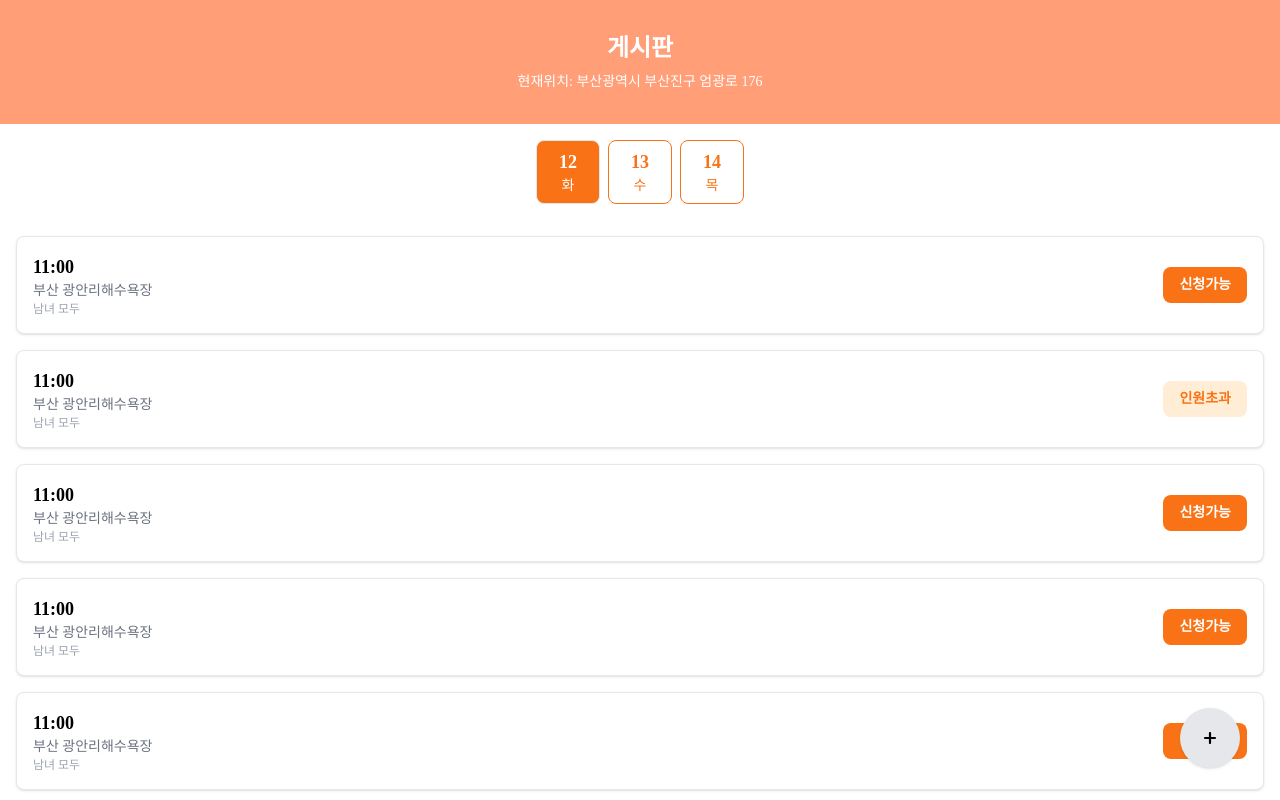
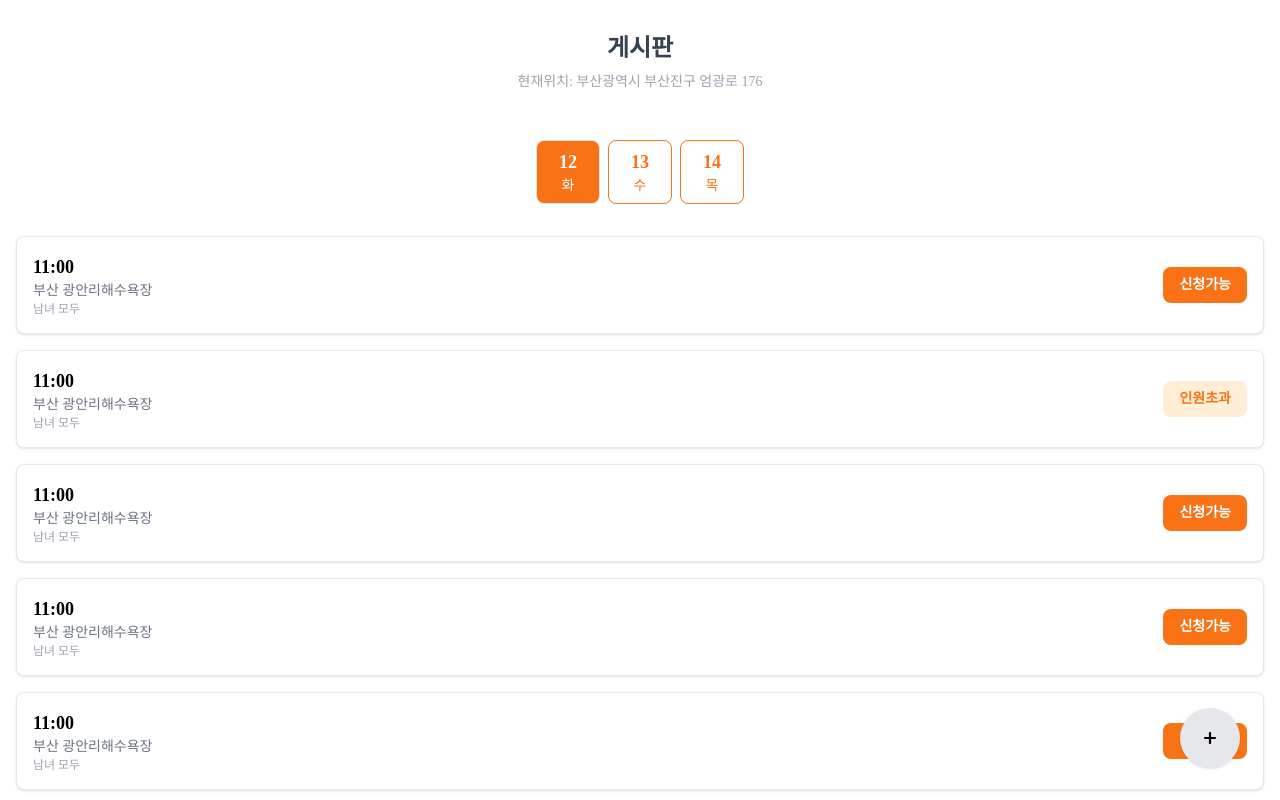
Before and after one commit to 111jjj111/runnershigh_web, a React (Create React App) app: page / in a window 1280 px wide. Built offline with nearby package versions, Linux system fonts and the light colour scheme; a web font is replaced by a local one.

Commit message:
디자인 색상 변경

```diff
--- a/src/BoardList.tsx
+++ b/src/BoardList.tsx
@@ -20,12 +20,12 @@ const BoardList: React.FC = ({}) => {
   ]);
 
   return (
-    <div className="bg-white h-screen flex flex-col">
+    <div className=" h-screen flex flex-col">
       {/* 헤더 */}
-      <header className="bg-[#FF9E77] p-8">
+      <header className=" p-8">
         <div className="flex flex-col items-center justify-center">
-          <h1 className="text-2xl font-bold text-white mb-2">게시판</h1>
-          <p className="text-sm text-white text-center">
+          <h1 className="text-2xl font-bold text-gray-700 mb-2">게시판</h1>
+          <p className="text-sm text-gray-400 text-center">
             현재위치: 부산광역시 부산진구 엄광로 176
           </p>
         </div>
@@ -50,7 +50,7 @@ const BoardList: React.FC = ({}) => {
         ${
           value.active
             ? "bg-orange-500 text-white"
-            : "border-orange-500 text-orange-500"
+            : "border-orange-500 text-orange-500 bg-white"
         }`}
             >
               <span className="text-lg font-bold">{value.day}</span>
--- a/src/PostList.tsx
+++ b/src/PostList.tsx
@@ -21,14 +21,14 @@ const PostList: React.FC = () => {
   };
 
   return (
-    <div className="p-4 bg-white min-h-screen pt-12">
+    <div className="p-4 bg-orange-50/40 min-h-screen pt-12">
       {/* 헤더 */}
-      <header className="items-center justify-center p-4 w-full fixed top-0 left-0 z-50 bg-[#FF9E77] py-1">
+      <header className="items-center justify-center p-4 w-full fixed top-0 left-0 z-50  py-1">
         <div className="flex flex-col items-center justify-center p-4">
-          <h1 className="text-2xl font-bold text-white mb-2 text-center">
+          <h1 className="text-2xl font-bold text-gray-700 mb-2 text-center">
             부산 광안리해수욕장
           </h1>
-          <p className="text-sm text-white text-center">
+          <p className="text-sm text-gray-500 text-center">
             현재위치: 부산광역시 부산진구 엄광로 176
           </p>
         </div>
--- a/src/RankingList.tsx
+++ b/src/RankingList.tsx
@@ -25,15 +25,15 @@ const RankingPage: React.FC = () => {
   ];
 
   return (
-    <div className="min-h-screen w-full">
+    <div className="min-h-screen w-full bg-orange-50/40">
       {/* Page Header */}
-      <div className="text-center mb-6 bg-[#FF9E77] py-3">
-        <h1 className="text-2xl font-bold text-white mb-3">랭킹</h1>
-        <p className="text-white">이번 주 상위 러너 랭킹</p>
+      <div className="text-center mb-6 py-3">
+        <h1 className="text-2xl font-bold text-orange-500 mb-3">랭킹</h1>
+        <p className="text-gray-400">이번 주 상위 러너 랭킹</p>
       </div>
 
       {/* Scrollable Ranking List */}
-      <div className="w-full h-[600px] overflow-y-auto space-y-4 bg-white p-4 rounded-lg shadow-md border mt-2">
+      <div className="w-full h-[600px] overflow-y-auto space-y-4 bg-orange-50/40 p-4 rounded-lg shadow-md border mt-2">
         {ranking.map((person, index) => (
           <div
             key={index}
```
